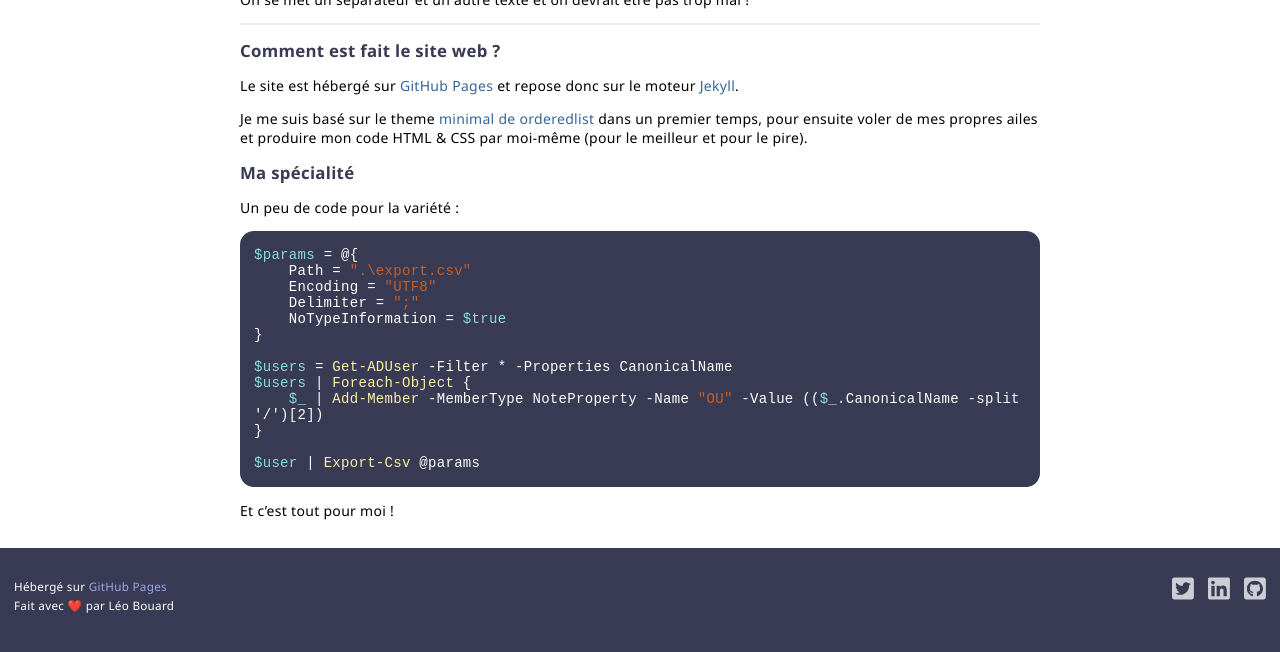
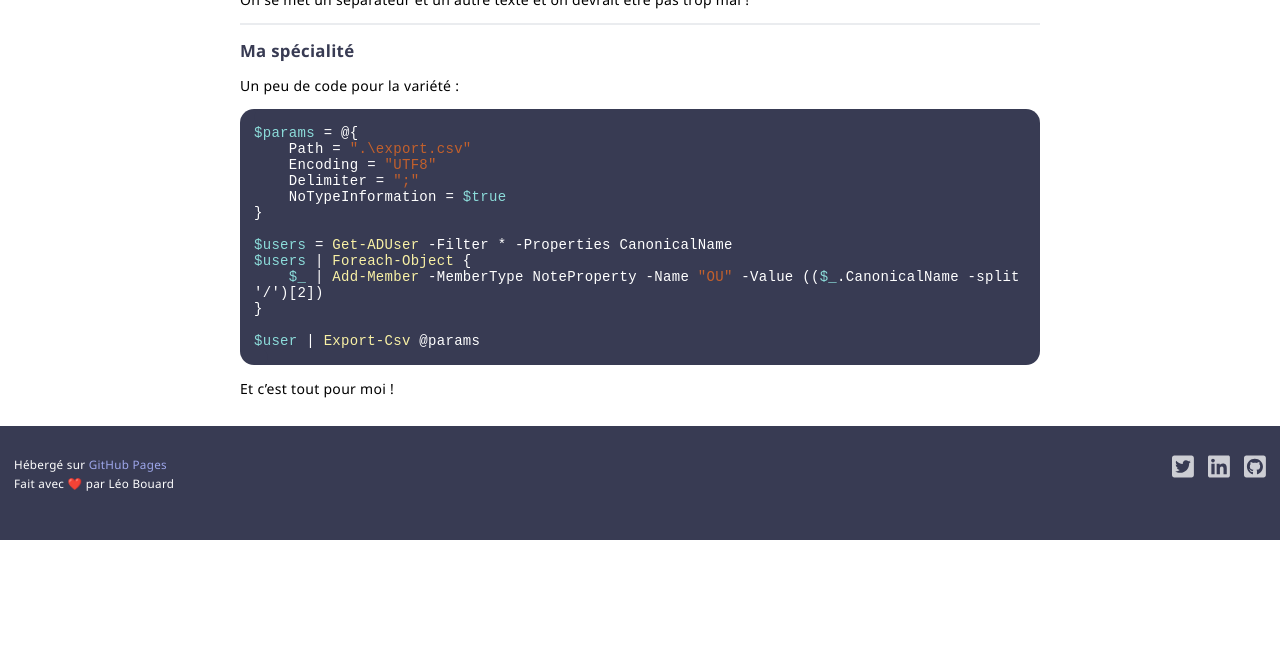
Before and after one commit to leobouard/leobouard.github.io, a Jekyll site: the page built from index.md, in a window 1280 px wide and 900 px high, scrolled down 1398 px, cut to the strip 238-890 px from the top of the window. Built offline with Jekyll 4.4.1, drawn with Linux system fonts in a browser that asks for light colours; our own code applies the rules of GitHub Pages for plain Markdown files; after the commit the page ends 2176 px from its top, so only the background shows below that.

Commit message:
Moving "comment est fait ce site web ?" to about.md

```diff
--- a/index.md
+++ b/index.md
@@ -63,12 +63,6 @@ On se met un séparateur et un autre texte et on devrait être pas trop mal !
 
 ---
 
-## Comment est fait le site web ?
-
-Le site est hébergé sur [GitHub Pages](https://pages.github.com/) et repose donc sur le moteur [Jekyll](https://jekyllrb.com/).
-
-Je me suis basé sur le theme [minimal de orderedlist](https://github.com/orderedlist/minimal/) dans un premier temps, pour ensuite voler de mes propres ailes et produire mon code HTML & CSS par moi-même (pour le meilleur et pour le pire).
-
 ## Ma spécialité
 
 Un peu de code pour la variété :
```
Also changed, not shown: about.md (+6 -0 lines).
